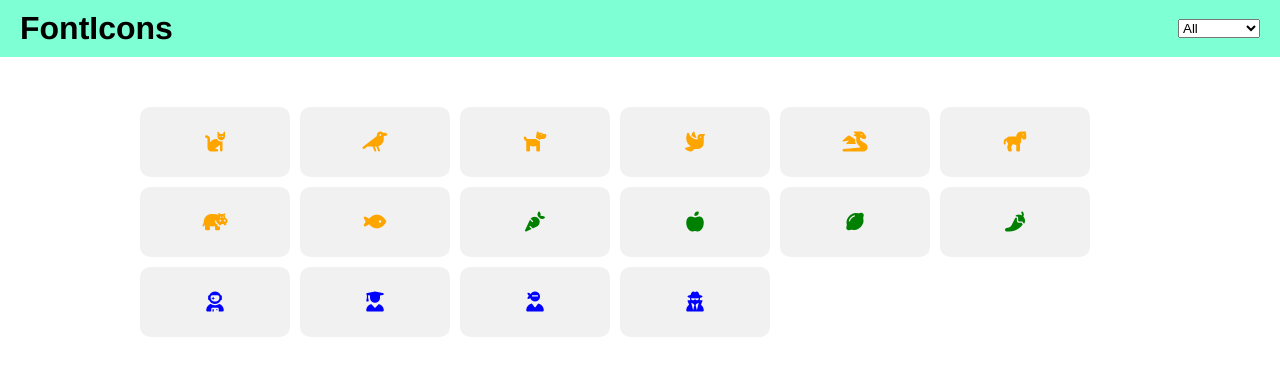
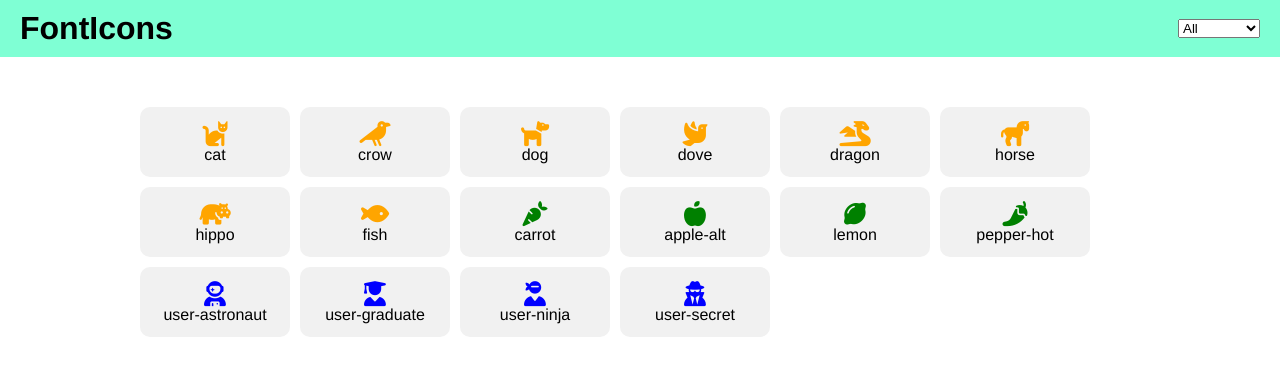
Before and after one commit to TrvMarco/js-es6-icons, a plain HTML site: page index.html in a window 1280 px wide. Drawn offline with Linux system fonts and the light colour scheme.

Commit message:
aggiunto ciclo stampa animali per selezione

```diff
--- a/data.js
+++ b/data.js
@@ -121,44 +121,39 @@ const animalArray = [];
 const vegetableArray = [];
 const userArray = [];
 
+let element;
 
 animalsAll.forEach((elm) => {
-	const element = document.createElement("div");
-	element.classList.add("animal_container");
-	containerHTML.appendChild(element);
-	element.innerHTML += `<i class="fa-solid fa-${elm.name}"></i>`
-	element.style.color = `${elm.color}`;
-
-
-	if(elm.type == 'animal'){
-		element.classList.add("type-animal");
-	}
-	else if(elm.type == 'vegetable'){
-		element.classList.add("type-vegetable");
-	}
-	else{
-		element.classList.add("type-users");
-	}
-
-
-	const typeAnimal = document.querySelector('.type-animal')
-
-	selectValue.addEventListener('change', ()=> {
-		animalsAll.forEach(() => {
-			if(selectValue.value == 'animal'){
-				typeAnimal.style.display = 'none';
-			}
-		})
-	});
+	printIconBox(elm)
+});
 
 
 
+// const typeAnimal = document.querySelectorAll('.type-animal');
+// const typeUser = document.querySelectorAll('.type-user');
+// const typeVegetable = document.querySelectorAll('.type-vegetable');
+
+selectValue.addEventListener('change', function(){
+	containerHTML.innerHTML = ""
+	if(selectValue.value == "animal"){
+		const animalType = animalsAll.filter((obj)=>{
+			return obj.type === "animal"
+		});
+		animalType.forEach((elm)=>{
+			printIconBox(elm)
+		})
+	}
 });
 
-// const typeAnimal = document.querySelectorAll('.type-animal')
 
-// selectValue.addEventListener('change', ()=> {
-// 	if(selectValue.value == 'animal'){
-// 		typeAnimal.style.display = 'none';
-// 	}
-// });
+// FUNCTION
+function printIconBox(obj){
+	element = document.createElement("div");
+	element.classList.add("animal_container");
+	containerHTML.appendChild(element);
+	element.innerHTML += `
+	<i class="fa-solid fa-${obj.name}"></i>
+	<span class="text-color">${obj.name}</span>
+	`
+	element.style.color = `${obj.color}`;
+}
--- a/style.css
+++ b/style.css
@@ -44,5 +44,15 @@ header{
     justify-content: center;
     align-items: center;
     border-radius: 10px;
-    font-size: 20px;
+    font-size: 25px;
+    flex-direction: column;
 }
+
+.text-color{
+    color: black;
+    font-size: 16px;
+}
+
+.d-none{
+    display: none;
+}
```
